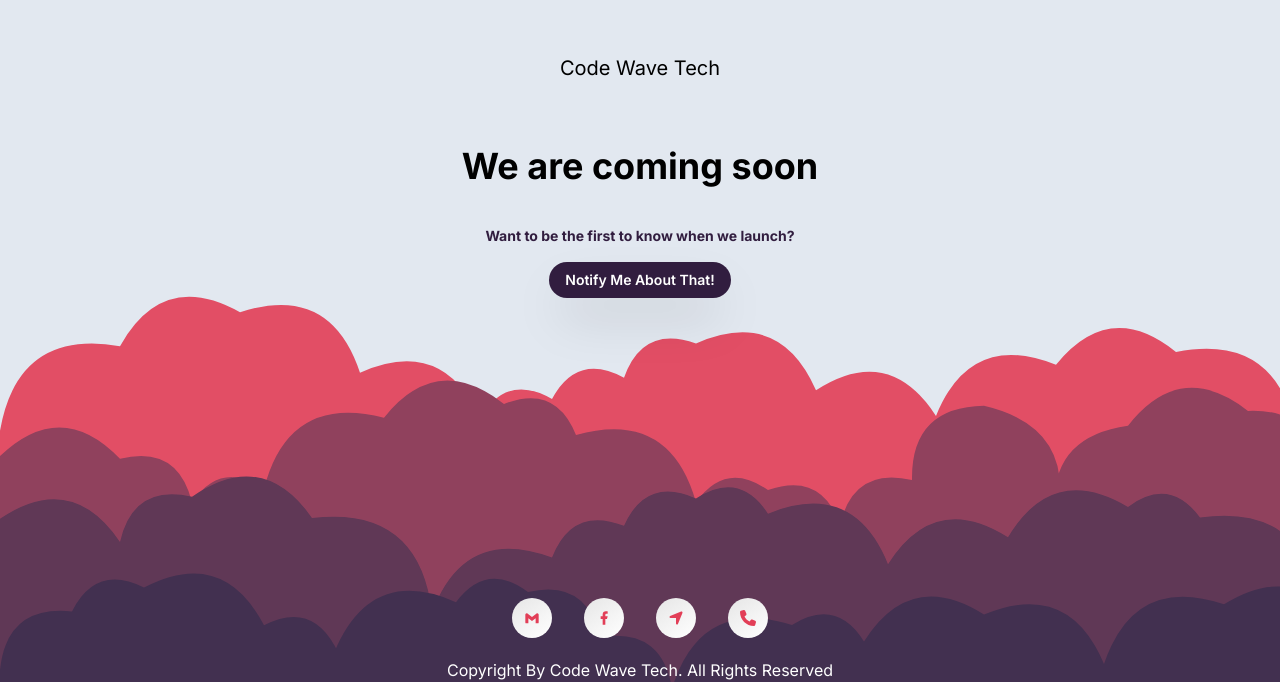
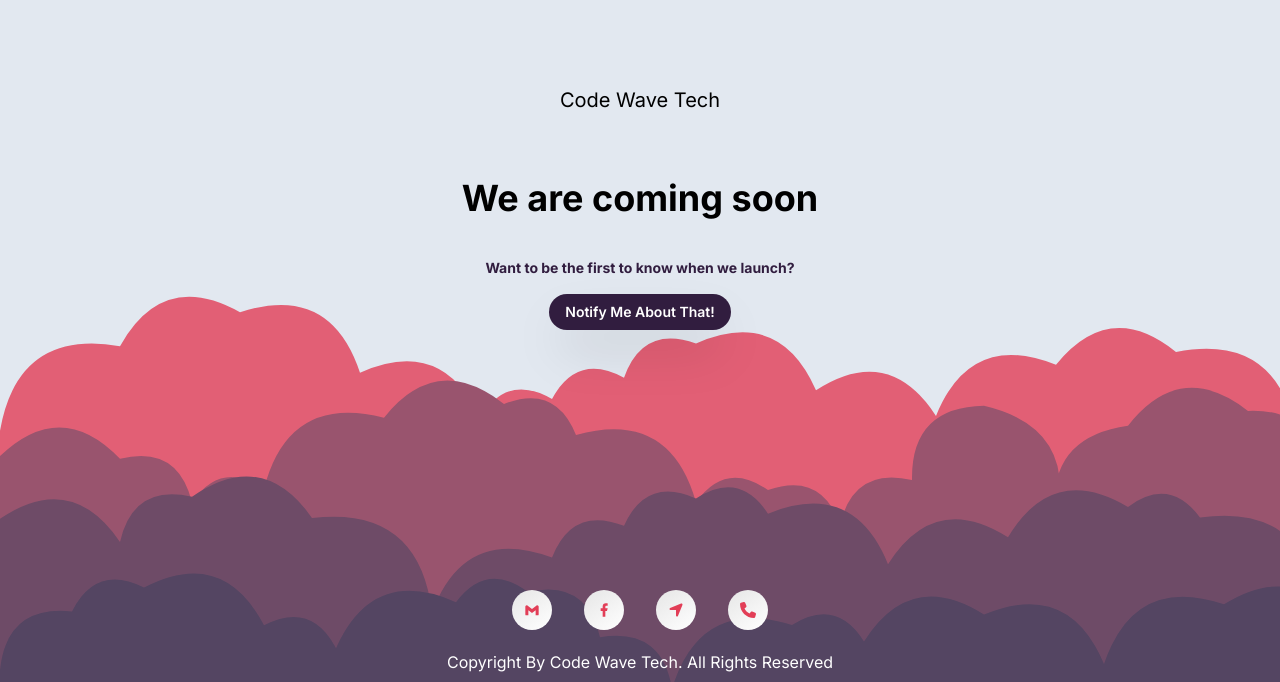
Before and after one commit to b-bek6/CodeWaveTech, a Next.js app: page / in a window 1280 px wide. Shown: the part 118-800 px from the top of the page. Built offline with nearby package versions, Linux system fonts and the light colour scheme.

Commit message:
error fixes

```diff
--- a/app/page.tsx
+++ b/app/page.tsx
@@ -7,10 +7,10 @@ import Footer from "./component/Footer"
 export default function page() {
     return (
         <>
-            <div className=" h-[100vh] max-h-screen grid justify-center align-middle items-center overflow-scroll max-w-screen text-black bg-slate-200 ">
+            <div className=" h-[100vh] max-h-screen  md:overflow-scroll overflow-hidden max-w-screen text-black bg-slate-200 ">
 
-                <div className=" h-[70vh] grid  justify-center text-center items-center">
-                    <div className="m-10 z-40">
+                <div className=" h-[80vh] grid  justify-center text-center items-center">
+                    <div className="m-10 z-50">
                     <div>
                         <h2 className=" text-xl mt-3 ">Code Wave Tech</h2>
                     </div>
@@ -30,7 +30,8 @@ export default function page() {
                         {/* <About/> */}
                     </div>
                     </div>
-                    <div className="mt-[200px] md:mt-[300px]">
+                    <div className="absolute bottom-0 left-0 right-0 mb-2">
+                    <div>
                         <SocialButtons/>
                     </div>
                     <div className="mt-5">
@@ -39,7 +40,9 @@ export default function page() {
 
                     </div>
 
-                    <div className="absolute opacity-90 w-screen overflow-hidden justify-end left-0 bottom-0 align-baseline items-end">
+                    </div>
+
+                    <div className="absolute opacity-80 w-screen overflow-hidden justify-end left-0 bottom-0 align-baseline items-end">
                         <svg className="" xmlns="http://www.w3.org/2000/svg" version="1.1" width="1440" height="1080" preserveAspectRatio="none" viewBox="0 0 1440 1080">
                             <g mask="url(&quot;#SvgjsMask1000&quot;)" fill="none">
                                 <path d="M1488 1080L0 1080 L0 828.87Q17.63 726.5, 120 744.14Q163.08 667.22, 240 710.3Q330.17 680.47, 360 770.64Q442.97 733.61, 480 816.57Q506.19 770.76, 552 796.94Q577.41 750.36, 624 775.77Q642.85 722.62, 696 741.46Q779.38 704.84, 816 788.22Q888.83 741.05, 936 813.88Q970.49 728.37, 1056 762.86Q1109.59 696.44, 1176 750.03Q1276.44 730.47, 1296 830.91Q1304.55 767.46, 1368 776.02Q1417.42 705.44, 1488 754.87z" fill="rgba(226, 62, 87, 1)"></path>
```
